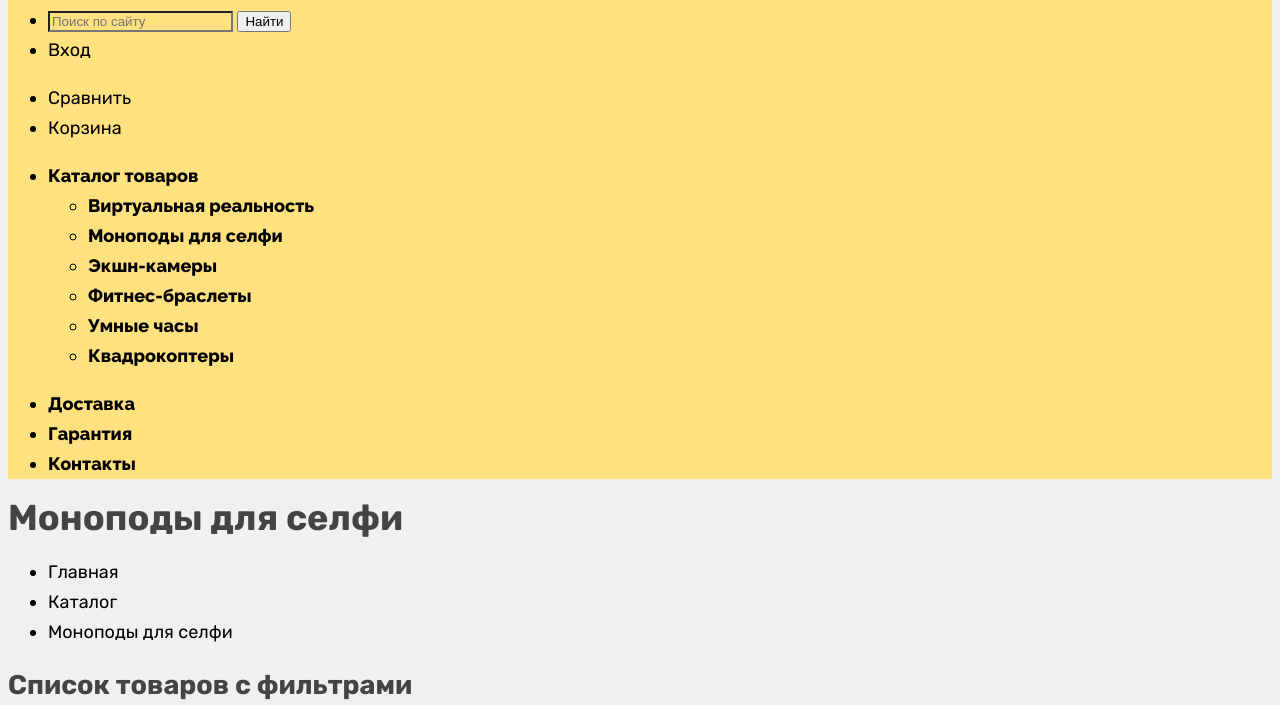
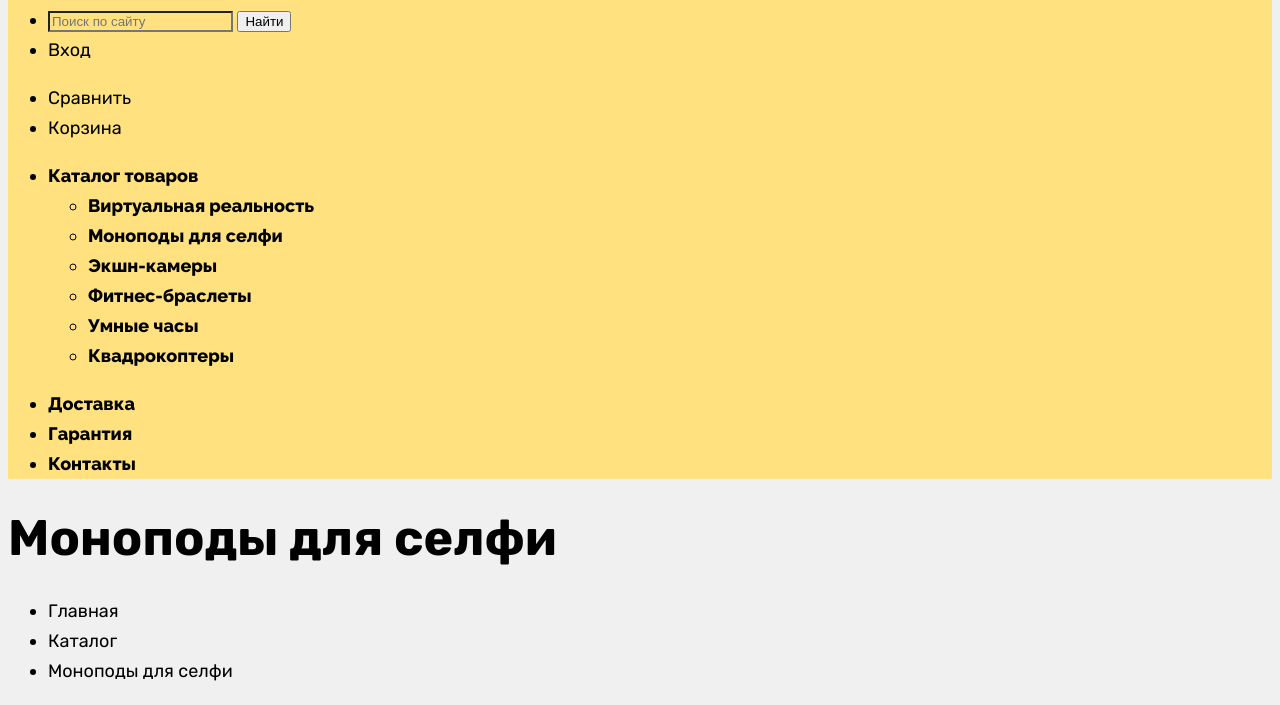
Before and after one commit to htmlacademy-htmlcss/1767963-device-35, a plain HTML site: page catalog.html in a window 1280 px wide. Shown: the part 66-771 px from the top of the page. Drawn offline with Linux system fonts and the light colour scheme.

Commit message:
исправляет стилизацию главного заголовка

```diff
--- a/styles/styles.css
+++ b/styles/styles.css
@@ -243,13 +243,19 @@
   color: #FFE17F;
 
 }
+.inner-header-title {
+  font-size: 50px;
+  line-height: 50px;
+  font-weight: 800;
+  color: #000000;
+}
 /* Крошки */
 .breadcrumbs {
   color: #000000;
 }
 
 .breadcrumbs-link {
-  color: inherit;
+  color: #000000;
   text-decoration: none;
 }
 /* Заголовки фильтров */
```
